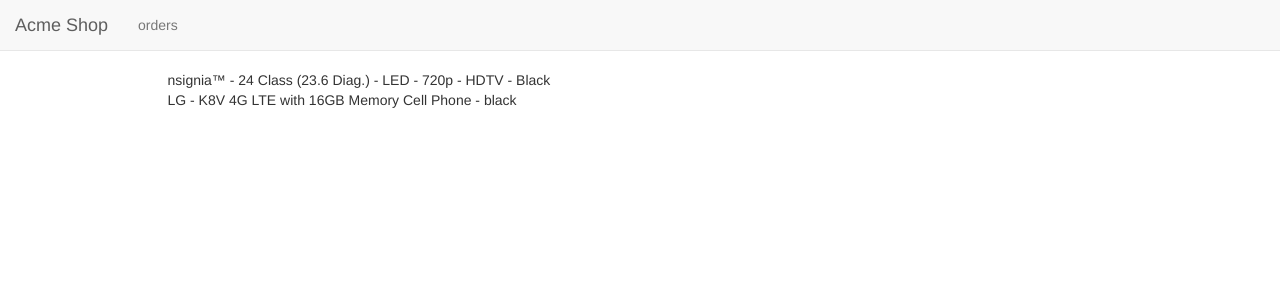
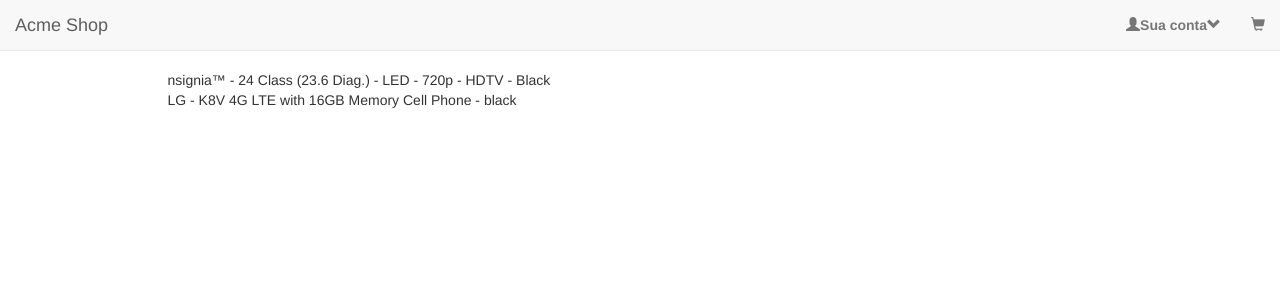
Before and after one commit to felipepalazzo/shop-app, an Angular app: page /orders in a window 1280 px wide. Shown: the top 300 px of the page. Built offline with nearby package versions, Linux system fonts and the light colour scheme.

Commit message:
Add profile link on navigation

```diff
--- a/src/app/top-menu/top-menu.component.html
+++ b/src/app/top-menu/top-menu.component.html
@@ -3,8 +3,21 @@
     <div class="navbar-header">
       <a class="navbar-brand" href="#">Acme Shop</a>
     </div>
-    <div class="navbar-text">
-      <a routerLink="/orders" class="navbar-right navbar-link">orders</a>
+    <div class="collapse navbar-collapse">
+      <ul class="nav navbar-nav navbar-right">
+        <li class="dropdown">
+          <a href="#" class="dropdown-toggle">
+            <i class="glyphicon glyphicon-user"></i>
+            <strong>Sua conta</strong>
+            <i class="glyphicon glyphicon-chevron-down"></i>
+          </a>
+        </li>
+        <li>
+          <a routerLink="/orders">
+            <i class="glyphicon glyphicon-shopping-cart"></i>
+          </a>
+        </li>
+      </ul>
     </div>
   </div>
 </nav>
```
